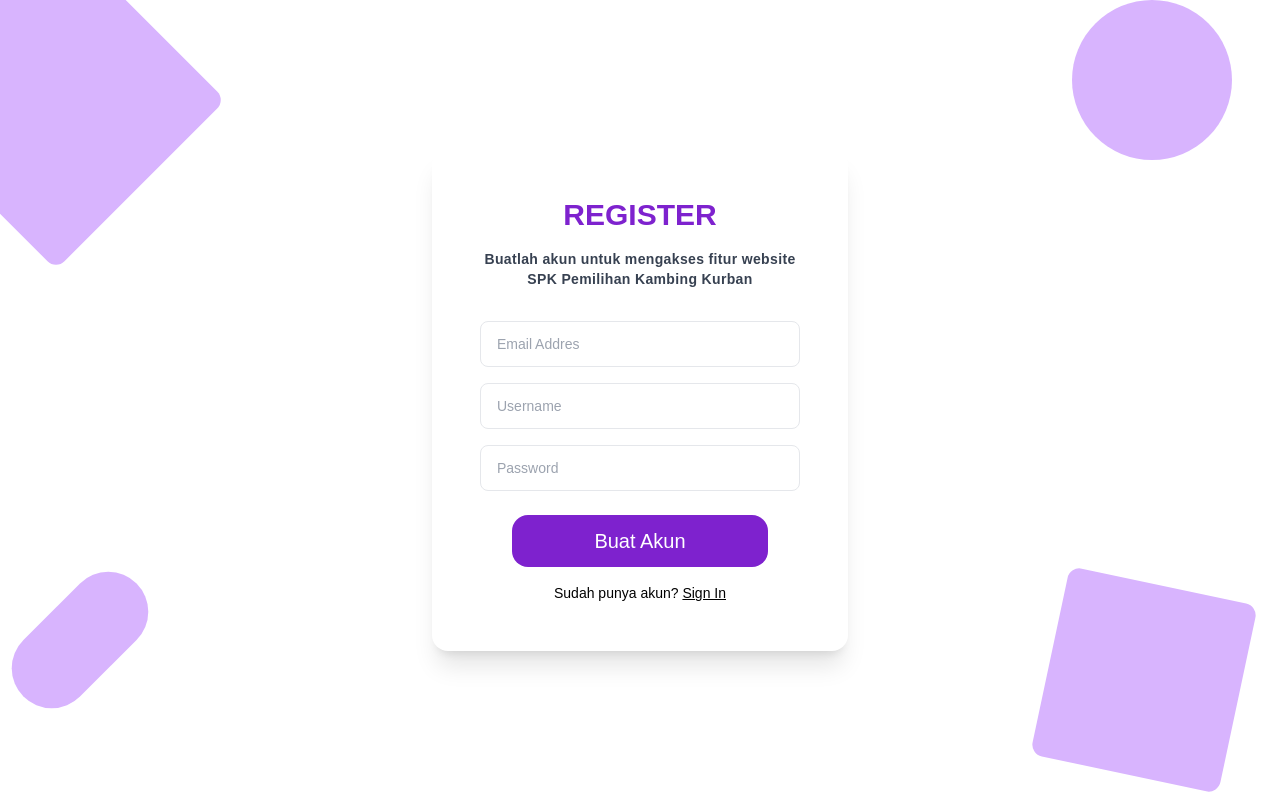
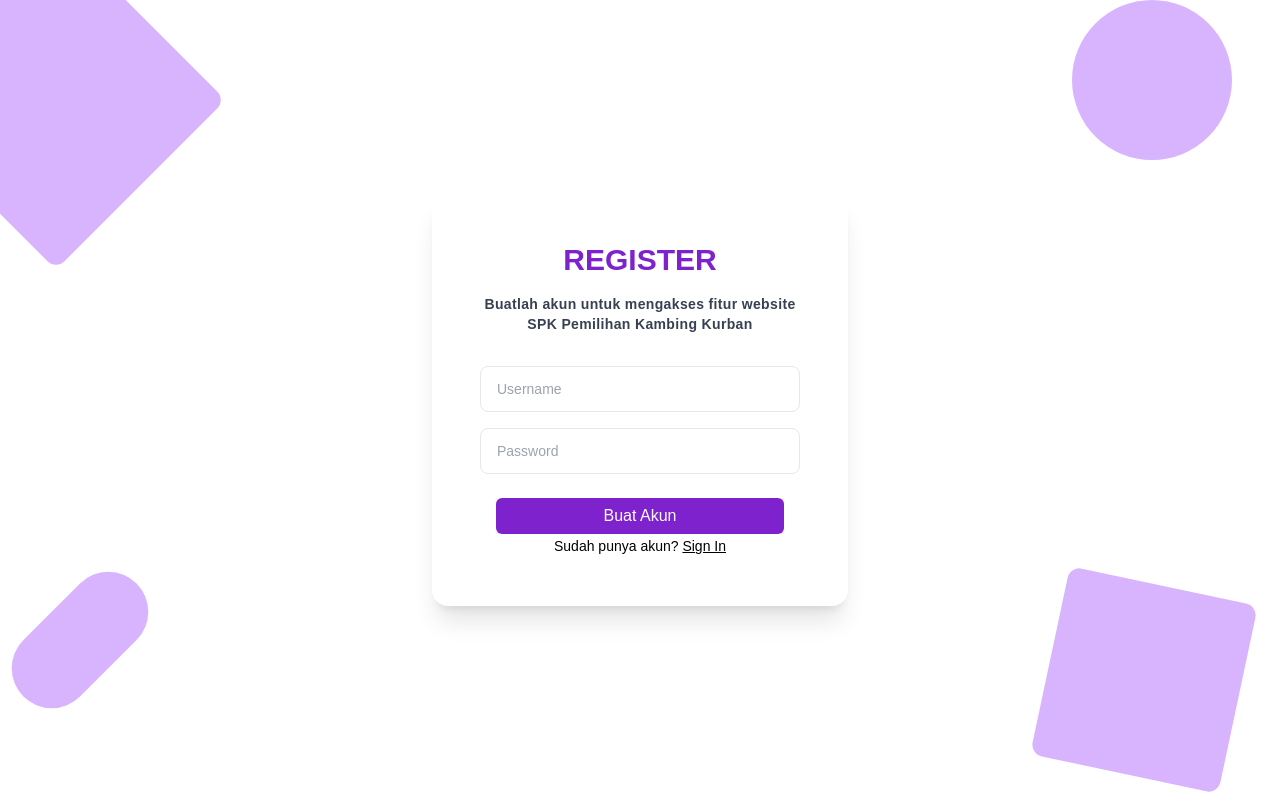
Before and after one commit to Queniex/SPK-SMART, a CodeIgniter 4 app: template app/Views/login-register/register.php in a window 1280 px wide. Run offline with PHP 8.4 and a stand-in for CodeIgniter, Linux system fonts and the light colour scheme; the template is opened without the code that fills it, so the values that code supplies are empty; some libraries are stand-ins or nearby versions.

Commit message:
Login + Regist

```diff
--- a/app/Views/login-register/register.php
+++ b/app/Views/login-register/register.php
@@ -57,16 +57,17 @@
                 <h1 class="text-3xl font-bold text-purple-700 text-center mb-4 cursor-pointer">REGISTER</h1>
                 <p class="w-80 text-center text-sm mb-8 font-semibold text-gray-700 tracking-wide cursor-pointer">Buatlah akun untuk mengakses fitur website SPK Pemilihan Kambing Kurban</p>
             </div>
-            <div class="space-y-4">
-                <input type="text" placeholder="Email Addres" class="block text-sm py-3 px-4 rounded-lg w-full border outline-none" />
-                <input type="text" placeholder="Username" class="block text-sm py-3 px-4 rounded-lg w-full border outline-none" />
-                <input type="text" placeholder="Password" class="block text-sm py-3 px-4 rounded-lg w-full border outline-none" />
-            </div>
-            <div class="text-center mt-6">
-                <button class="py-3 w-64 text-xl text-white bg-purple-700 hover:bg-purple-500 hover:text-black rounded-2xl">Buat Akun</button>
-                <p class="mt-4 text-sm">Sudah punya akun? <span class="underline cursor-pointer"> Sign In</span>
-                </p>
-            </div>
+            <form action="/register" method="POST">
+                <div class="space-y-4">
+                    <input type="text" name="username" placeholder="Username" class="block text-sm py-3 px-4 rounded-lg w-full border outline-none" />
+                    <input type="text" name="password" placeholder="Password" class="block text-sm py-3 px-4 rounded-lg w-full border outline-none" />
+                </div>
+                <div class="text-center mt-6">
+                    <button class="px-2 py-1.5 rounded-md w-72 text-white bg-purple-700 hover:bg-purple-500 hover:text-black rounded-2xl">Buat Akun</button>
+                    <div class=""><a href="<?= base_url('/login'); ?>" class="mt-4 text-sm">Sudah punya akun? <span class="underline cursor-pointer"> Sign In</span>
+                    </a></div>
+                </div>
+            </form>
         </div>
         <div class="w-40 h-40 absolute bg-purple-300 rounded-full top-0 right-12 hidden md:block"></div>
             <div class="w-20 h-40 absolute bg-purple-300 rounded-full bottom-20 left-10 transform rotate-45 hidden md:block">
```
Also changed, not shown: app/Views/login-register/login.php (+13 -5 lines).
